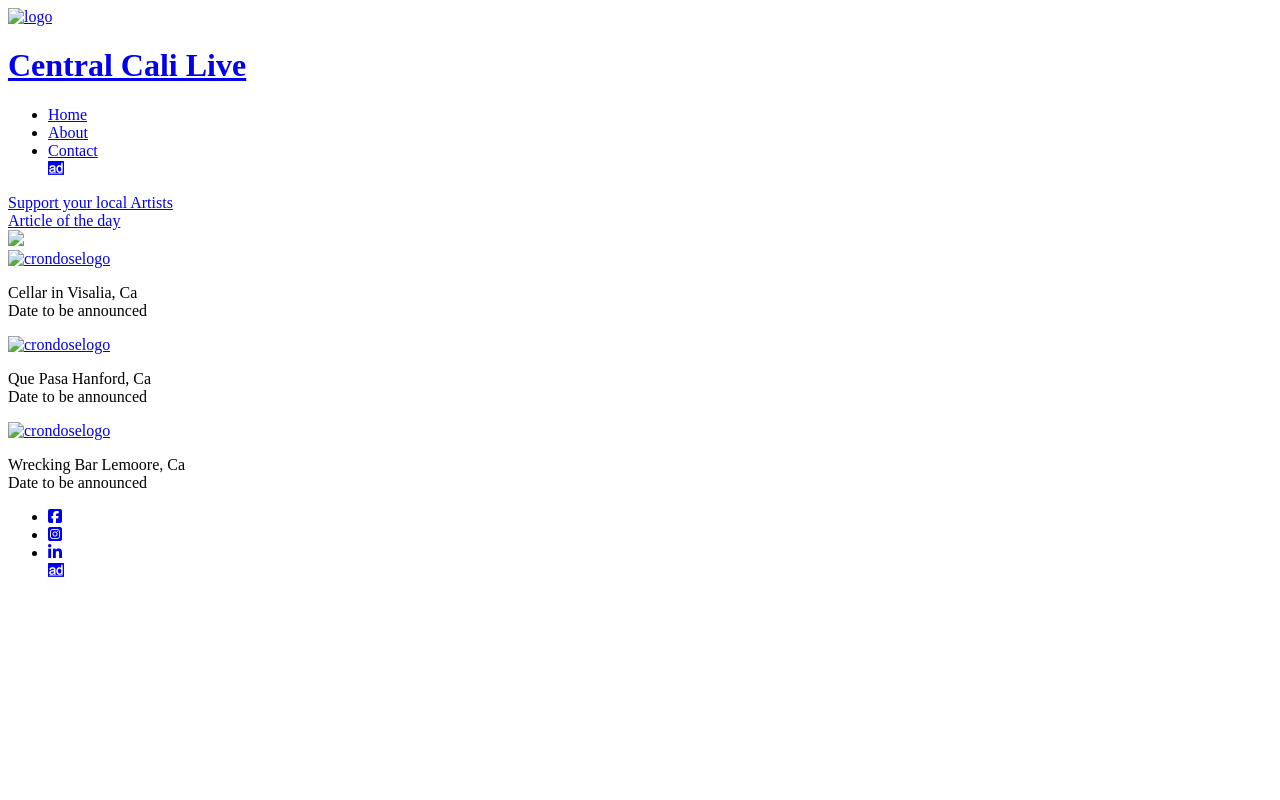
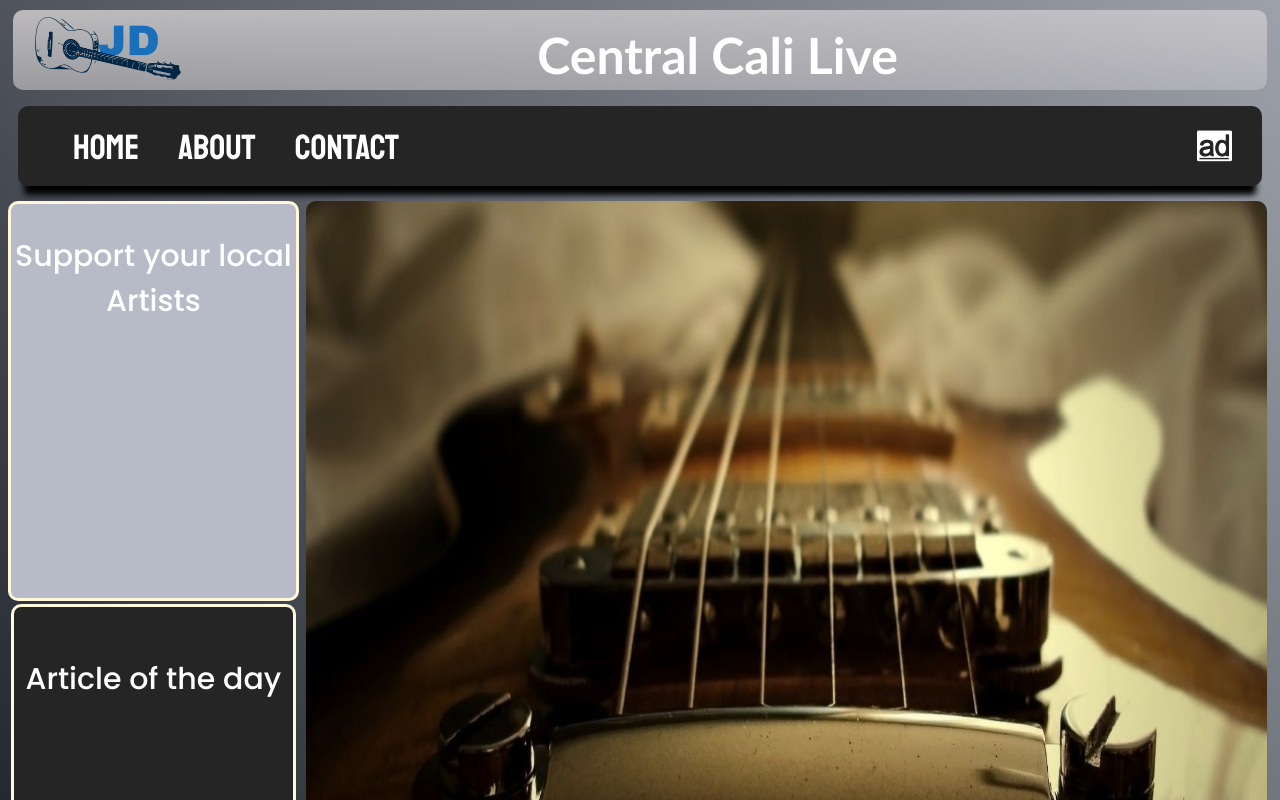
Before and after one commit to JayDampitan/final-project, a plain HTML site: page index.html in a window 1280 px wide. Shown: the top 800 px of the page. Drawn offline with Linux system fonts and the light colour scheme; the site is published under a folder, as on GitHub Pages, so addresses that start at the root find nothing; a web font is replaced by a local one.

Commit message:
modifications

```diff
--- a/about.html
+++ b/about.html
@@ -9,13 +9,13 @@
     <link href="https://fonts.googleapis.com/css2?family=Staatliches&display=swap" rel="stylesheet">
     <link rel="preconnect" href="https://fonts.gstatic.com">
 <link href="https://fonts.googleapis.com/css2?family=Stalinist+One&display=swap" rel="stylesheet">
-    <link rel="stylesheet" href="/css/styles.css">
+    <link rel="stylesheet" href="./css/styles.css">
     <script src="https://kit.fontawesome.com/b3f40a58a2.js" crossorigin="anonymous"></script>
     <title>About</title>
 </head>
 <body>
     <header id="logo">
-        <a href="section.html"><img src="/images/LogoMakr-121BNd.png" alt="logo"></a>
+        <a href="section.html"><img src="./images/LogoMakr-121BNd.png" alt="logo"></a>
             <h1><a href="google.com">Central Cali Live</h1>
     </header>
 
--- a/index.html
+++ b/index.html
@@ -11,14 +11,14 @@
     <link rel="preconnect" href="https://fonts.gstatic.com">
     <link href="https://fonts.googleapis.com/css2?family=Stalinist+One&display=swap" rel="stylesheet">
     <title>Cental Cali Live</title>
-    <link rel="stylesheet" href="/css/styles.css">
+    <link rel="stylesheet" href="./css/styles.css">
     <script src="https://kit.fontawesome.com/b3f40a58a2.js" crossorigin="anonymous"></script>
 </head>
 
 <body>
 
             <header id="logo">
-                <a href="section.html"><img src="/images/LogoMakr-121BNd.png" alt="logo"></a>
+                <a href="section.html"><img src="./images/LogoMakr-121BNd.png" alt="logo"></a>
                     <h1><a href="google.com">Central Cali Live<br</a></h1>
             </header>
 
@@ -45,20 +45,20 @@
 
                 <!-- Wanted to do a slideshow -->
             <aside>
-                <a href=""><img src="/images/websitebg.jpg"</a>
+                <a href=""><img src="./images/websitebg.jpg"</a>
             </aside>
 
             <div class="row">
                 <div class="column" id="c1">
-                  <a href="section.html"><img src="/images/music9.jpg" alt="crondoselogo"></a>
+                  <a href="section.html"><img src="./images/music9.jpg" alt="crondoselogo"></a>
                   <p>Cellar in Visalia, Ca<br>Date to be announced</p>
                 </div>
                 <div class="column" id="c2">
-                  <a href="section.html"><img src="/images/music10.jpg" alt="crondoselogo"></a>
+                  <a href="section.html"><img src="./images/music10.jpg" alt="crondoselogo"></a>
                   <p>Que Pasa Hanford, Ca<br>Date to be announced</p>
                 </div>
                 <div class="column" id="c3">
-                <a href="section.html"><img src="/images/music13.jpg" alt="crondoselogo"></a>
+                <a href="section.html"><img src="./images/music13.jpg" alt="crondoselogo"></a>
                   <p>Wrecking Bar Lemoore, Ca<br>Date to be announced</p>
                 </div>
             </div>
```
Also changed, not shown: contact.html (+1 -1 lines).
